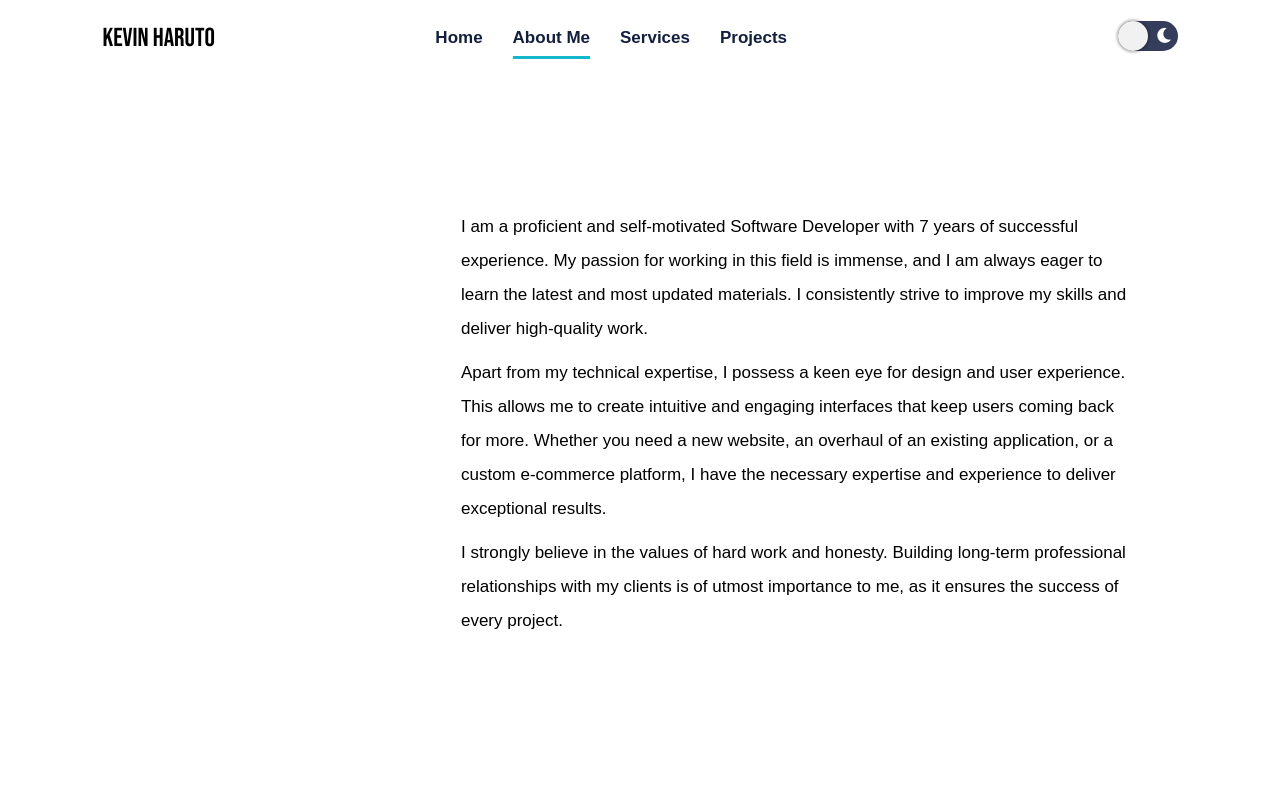
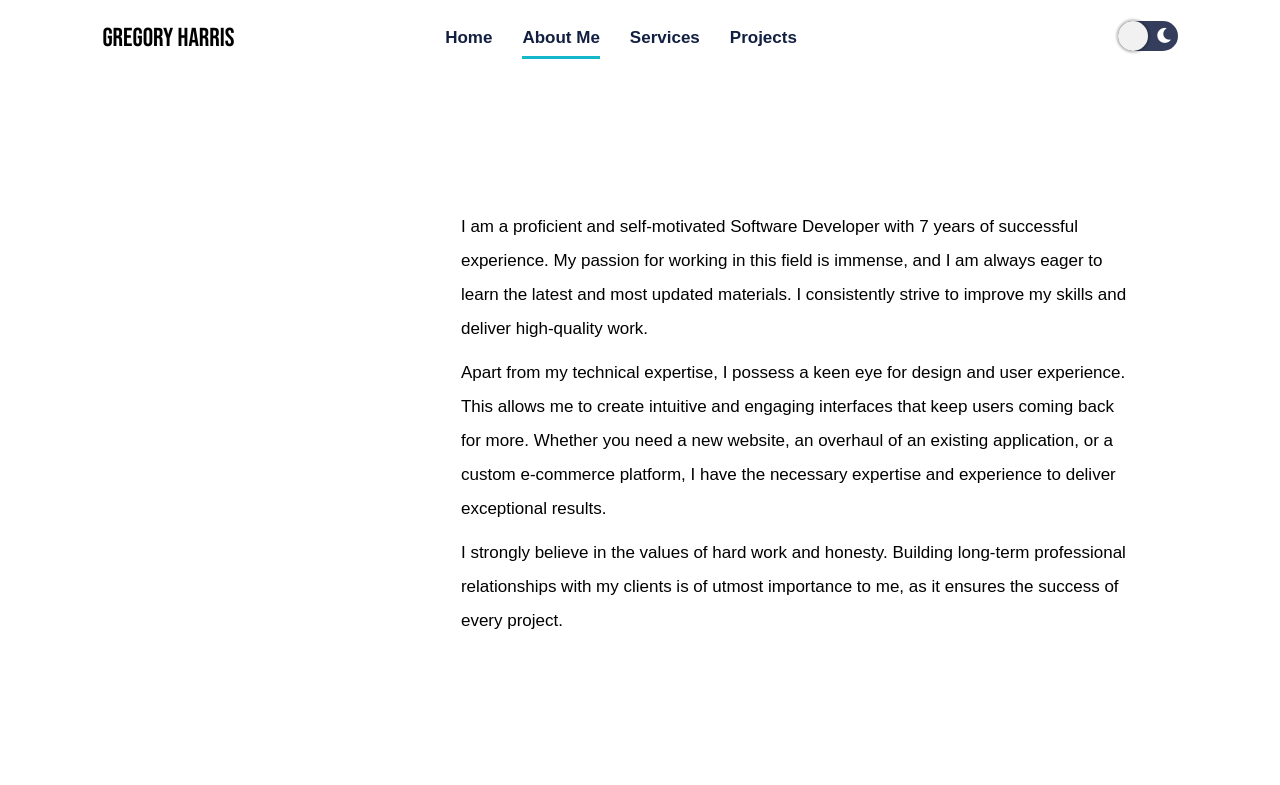
Before and after one commit to notail1225/tech-samurais, a React (Create React App) app: page /#/about in a window 1280 px wide. Shown: the top 785 px of the page. Built offline with nearby package versions, Linux system fonts and the light colour scheme.

Commit message:
change name

```diff
--- a/package.json
+++ b/package.json
@@ -1,5 +1,5 @@
 {
-  "name": "kevin-haruto",
+  "name": "gregory-harris",
   "version": "1.5.0",
   "private": true,
   "dependencies": {
--- a/public/index.html
+++ b/public/index.html
@@ -12,7 +12,7 @@
     <link rel="stylesheet" href="https://cdnjs.cloudflare.com/ajax/libs/font-awesome/5.15.4/css/all.min.css">
     <link href="https://fonts.googleapis.com/css2?family=Bebas+Neue&display=swap" rel="stylesheet">
     <link rel="stylesheet" href="https://unpkg.com/aos@next/dist/aos.css" />
-    <title>Kevin Haruto</title>
+    <title>Gregory Harris</title>
   </head>
   <body>
     <noscript>You need to enable JavaScript to run this app.</noscript>
--- a/src/App.js
+++ b/src/App.js
@@ -31,8 +31,8 @@ function App() {
       {loading ? (
         <div className="loading-pag">
           <div className="loader">
-            <span>Kevin Haruto</span>
-            <span>Kevin Haruto</span>
+            <span>Gregory Harris</span>
+            <span>Gregory Harris</span>
           </div>
         </div>
       ) : (
--- a/src/components/Footer/Footer.jsx
+++ b/src/components/Footer/Footer.jsx
@@ -15,7 +15,7 @@ const Footer = () => {
           <p>
             <FormattedMessage
               id="footer-infos"
-              defaultMessage="Page created by Kevin"
+              defaultMessage="Page created by Gregory"
             />
           </p>
           <p>&copy; {fecha}. All Rights Reserved.</p>
@@ -36,7 +36,7 @@ const Footer = () => {
             <i className="fab fa-github"></i>
           </a>
           <a
-            href="mailto:kevinharuto430@gmail.com"
+            href="mailto:gregoryharris430@outlook.com"
             target="_blank"
             rel="noopener noreferrer"
           >
--- a/src/components/Header/Header.jsx
+++ b/src/components/Header/Header.jsx
@@ -38,7 +38,9 @@ const Header = () => {
         onClick={menuDesplegable}
       ></div>
 
-      <a href="../../App" className="logo"><span>Kevin Haruto</span></a>
+      <a href="../../App" className="logo">
+        <span>Gregory Harris</span>
+      </a>
 
       <nav className="navbar">
         <Link to="inicio" spy={true} offset={-150} href="#inicio">
--- a/src/components/Header/HeaderPage.jsx
+++ b/src/components/Header/HeaderPage.jsx
@@ -38,7 +38,7 @@ const HeaderPage = () => {
 
       <NavLink className="logo" to="/">
         <p>
-          <span>Kevin Haruto</span>
+          <span>Gregory Harris</span>
         </p>
       </NavLink>
 
--- a/src/components/Main/About.jsx
+++ b/src/components/Main/About.jsx
@@ -21,7 +21,7 @@ const About = () => (
         <h4>
           <FormattedMessage
             id="descriptions"
-            defaultMessage="My name is Kevin Haruto and I am a full stack developer."
+            defaultMessage="My name is Gregory Harris and I am a full stack developer."
           />
         </h4>
         <p>
--- a/src/components/Main/Contact.jsx
+++ b/src/components/Main/Contact.jsx
@@ -17,7 +17,7 @@ const Contact = () => (
 
     <div className="icons">
       <a
-        href="mailto:kevinharuto430@gmail.com"
+        href="mailto:gregoryharris430@outlook.com"
         target="_blank"
         rel="noopener noreferrer"
         data-aos="zoom-in"
--- a/src/language/en.json
+++ b/src/language/en.json
@@ -11,12 +11,12 @@
 
 
     "greeting": "Welcome to my world!",
-    "name": "I am Kevin Haruto",
+    "name": "I am Gregory Harris",
     "rol": "Web/Mobile App & Blockchain",
 
 
     "im": "who I am",
-    "description": "My name is Kevin Haruto and I am a full stack developer.",
+    "description": "My name is Gregory Harris and I am a full stack developer.",
     "my-description": "I have been working on Web/Mobile App Developement for 8 years. Constantly updating the technologies I already master, but also looking to learn new technologies to enrich my skills and improve my good practices as a developer. I have been in Blockchain space for recent 3 years and now I am very familiar with it. I love Blockchain.",
     "years": "Age: ",
     "from": "From: ",
@@ -47,7 +47,7 @@
     "footer-info": "Page created by Nahuel61920",
 
 
-    "about-info-1": "Hi, I'm Esteban Kevin Haruto, a student at the Technological University of Tucumán; I consider myself a person passionate about programming and web development since in 2020 I had the opportunity to get to know this world of the front-end and I was able to create my first web page only using HTML and CSS from there, I felt a great passion for web development, since you can do amazing things knowing how to use HTML, CSS, JavaScript and to this day I still feel that same passion when I create a web page.",
+    "about-info-1": "Hi, I'm Esteban Gregory Harris, a student at the Technological University of Tucumán; I consider myself a person passionate about programming and web development since in 2020 I had the opportunity to get to know this world of the front-end and I was able to create my first web page only using HTML and CSS from there, I felt a great passion for web development, since you can do amazing things knowing how to use HTML, CSS, JavaScript and to this day I still feel that same passion when I create a web page.",
     "about-info-2": "I consider myself a self-taught person since I like to be constantly learning day by day, both new technologies and new development methods that help me polish and raise my level of learning.",
     "about-info-3": "I have experience working as a freelance web designer and developer, which gave me the opportunity to work on many interesting projects, adapting to the client's needs and budget, which allowed me to improve my skills and knowledge; Additionally, I have also had the opportunity to be part of some online and face-to-face courses that helped me enrich my skills and learn a little more about this beautiful world of web development.",
     "btn-cv": "Download CV",
--- a/src/language/es.json
+++ b/src/language/es.json
@@ -10,7 +10,7 @@
 
 
     "greeting": "Hola",
-    "name": "Soy Kevin Haruto",
+    "name": "Soy Gregory Harris",
     "rol": "Web/Mobile App & Blockchain",
 
 
@@ -46,7 +46,7 @@
     "footer-info": "Pagina creada por Nahuel61920",
 
 
-    "about-info-1": "Hola soy Esteban Kevin Haruto, estudiante de la Universidad Tecnológica de Tucumán; Me considero una persona apasionada por la programación y el desarrollo web dado que en 2020 tuve la oportunidad conocer este mundo del front-end y pude crear mi primera página web solo usando HTML y CSS desde allí, sentí una gran pasión por el desarrollo web, ya que puedes hacer cosas impresionantes sabiendo cómo usar HTML, CSS, JavaScript y hasta el día de hoy sigo sintiendo esa misma pasión cuando creo una página web.",
+    "about-info-1": "Hola soy Esteban Gregory Harris, estudiante de la Universidad Tecnológica de Tucumán; Me considero una persona apasionada por la programación y el desarrollo web dado que en 2020 tuve la oportunidad conocer este mundo del front-end y pude crear mi primera página web solo usando HTML y CSS desde allí, sentí una gran pasión por el desarrollo web, ya que puedes hacer cosas impresionantes sabiendo cómo usar HTML, CSS, JavaScript y hasta el día de hoy sigo sintiendo esa misma pasión cuando creo una página web.",
     "about-info-2": "Me considero una persona autodidacta dado que me gusta estar en constante aprendizaje día a día, tanto como de nuevas tecnologías, como de nuevos métodos de desarrollo que me ayuden a pulir y elevar mi nivel de aprendizaje.",
     "about-info-3": "Tengo experiencia trabajando como diseñador y desarrollador web freelance, lo cual me dio la oportunidad de trabajar en bastantes proyectos interesantes, adaptándome a las necesidades y presupuesto del cliente lo que me permitió mejorar mis habilidades y conocimientos; adicionalmente también he tenido la oportunidad de formar parte de algunos cursos en línea y de manera presencial que me ayudaron a enriquecer mis capacidades y poder conocer un poco más de este hermoso mundo del desarrollo web.",
     "btn-cv": "Descargar CV",
```
Also changed, not shown: 2 other files (tests, documents, lock files or other folders).
